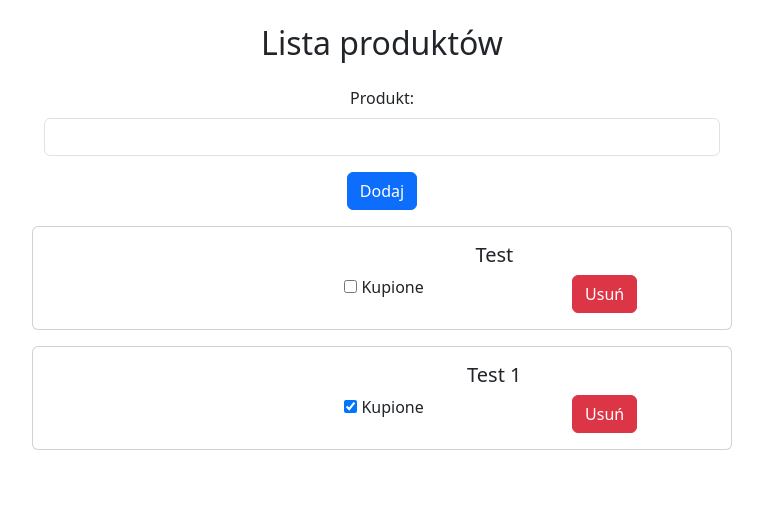
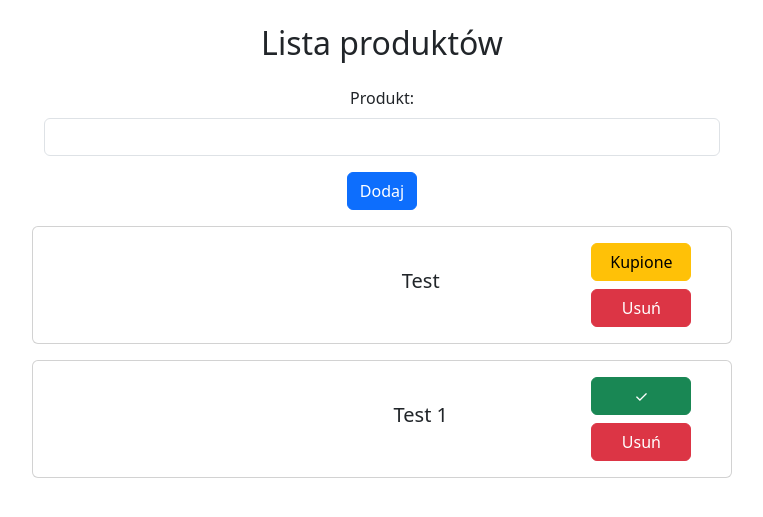
Before and after one commit to yevheniiskakun/ada_zaliczenie_zadanie2, a Django app: page / in a window 1280 px wide. Shown: the top 517 px of the page, without its empty margins (258-1021 px from the left). Run offline with Django 5.2, Linux system fonts and the light colour scheme; data comes from the database, SQL or seed files in the repository; both versions use the stored data as it was after the commit.

```diff
--- a/productlist/pages/urls.py
+++ b/productlist/pages/urls.py
@@ -10,7 +10,7 @@ app_name = 'pages'
 urlpatterns = [
 	# main view
 	path('', views.index, name='home'),
-	path('add_product/<str>', views.add_product, name='add_product'),
+	path('add_product', views.add_product, name='add_product'),
 	path('delete_product/<int:id>', views.delete_product, name='delete_product'),
-	path('mark_product/<int>', views.mark_product, name='mark_product'),
+	path('mark_product/<int:id>', views.mark_product, name='mark_product'),
 ] + static(settings.STATIC_URL, document_root=settings.STATIC_ROOT)
--- a/productlist/pages/views.py
+++ b/productlist/pages/views.py
@@ -9,7 +9,21 @@ def index(request):
     return render(request, 'pages/index.html', context)
 
 def add_product(request):
-    context = {}
+    if request.method == 'POST':
+        print(request.POST.get('new_product'))
+        '''
+        form = MyForm(request.POST)
+
+        print(form['my_field'].value())
+        print(form.data['my_field'])
+
+        if form.is_valid():
+            print(form.cleaned_data['my_field'])
+            print(form.instance.my_field)
+            form.save()
+        '''
+    products = Product.objects.all()
+    context = {"products": products}
     return render(request, 'pages/index.html', context)
 
 def delete_product(request, id):
@@ -19,6 +33,13 @@ def delete_product(request, id):
     return render(request, 'pages/index.html', context)
 
 
-def mark_product(request):
-    context = {}
+def mark_product(request, id):
+    modified_product = Product.objects.get(id=id)
+    if modified_product.buyed == False:
+        modified_product.buyed = True  # change field
+    else:
+        modified_product.buyed = False  # change field
+    modified_product.save()  # this will update only
+    products = Product.objects.all()
+    context = {"products": products}
     return render(request, 'pages/index.html', context)
--- a/productlist/templates/pages/index.html
+++ b/productlist/templates/pages/index.html
@@ -16,17 +16,20 @@
 </figure>
 <div class="container text-center">
   <div id="AddNewProductForm" class="row justify-content-center d-flex" >
-    <form style="max-width: 700px;">
+    <form style="max-width: 700px;" method="POST" id="AddProductToListForm">
+      {% csrf_token %}
       <div class="mb-3" >
-        <label for="exampleInputEmail1" class="form-label">Produkt:</label>
-        <input type="email" class="form-control" id="exampleInputEmail1" aria-describedby="emailHelp">
+        <label for="new_product" class="form-label">Produkt:</label>
+        <input type="text" class="form-control" id="new_product" aria-describedby="emailHelp" required>
       </div>
-      <button type="submit" class="btn btn-primary">Dodaj</button>
+      <a href="{% url 'pages:add_product' %}">
+        <button type="submit" class="btn btn-primary">Dodaj</button>
+      </a>
     </form>
   </div>
 </div>
 
-{% for product in products%}
+{% for product in products %}
 <div class="container text-center">
   <div id="MainProductList" class="row justify-content-center d-flex">
    	<div class="card mb-3" style="max-width: 700px;">
@@ -36,20 +39,29 @@
         </div>
         <div class="col-md-8">
           <div class="card-body">
-            <h5 class="card-title">{{ product.name }}</h5>
-              <div class="row">
-                <div class="col-6">
-                  <input type="checkbox" class="" id="btncheck1" autocomplete="off" {% if product.buyed == True %} checked="checked"{% endif %}>
-                  <label class="" for="btncheck1" >Kupione</label>
+            <div class="row d-flex justify-content-center align-items-center">
+              <div class="col-8">
+                <h5 class="card-title">{{ product.name }}</h5>
+              </div>
+              <div class="col-4">
+                  <div class="row d-flex flex-column">
+                  <div class="col-12">
+                    <a href="{% url 'pages:mark_product' product.id %}">
+                      {% if product.buyed == True %}
+                        <button type="submit" class="btn btn-success" style="min-width: 100px;">&#10003;</button>
+                      {% else %}
+                        <button type="submit" class="btn btn-warning" style="min-width: 100px;">Kupione</button>
+                      {% endif %}
+                    </a>
+                  </div>
+                  <div class="col-12">
+                    <a href="{% url 'pages:delete_product'  product.id %}">
+                      <button type="submit" class="btn btn-danger mt-2" style="min-width: 100px;">Usuń</button>
+                    </a>
+                  </div>
                 </div>
-                <div class="col-6">
-                  <a href="{% url 'pages:delete_product'  product.id %}">
-                    <button type="submit" class="btn btn-danger" >Usuń</button>
-                </a>
-                </div>
-
-
               </div>
+            </div>
           </div>
         </div>
       </div>
```
Also changed, not shown: productlist/db.sqlite3, productlist/pages/forms.py (added).
